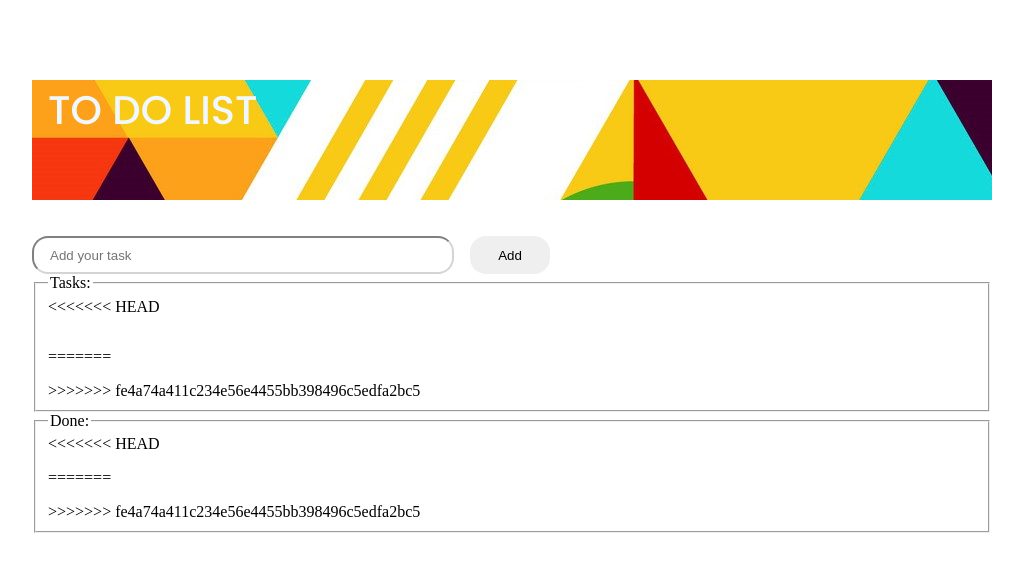
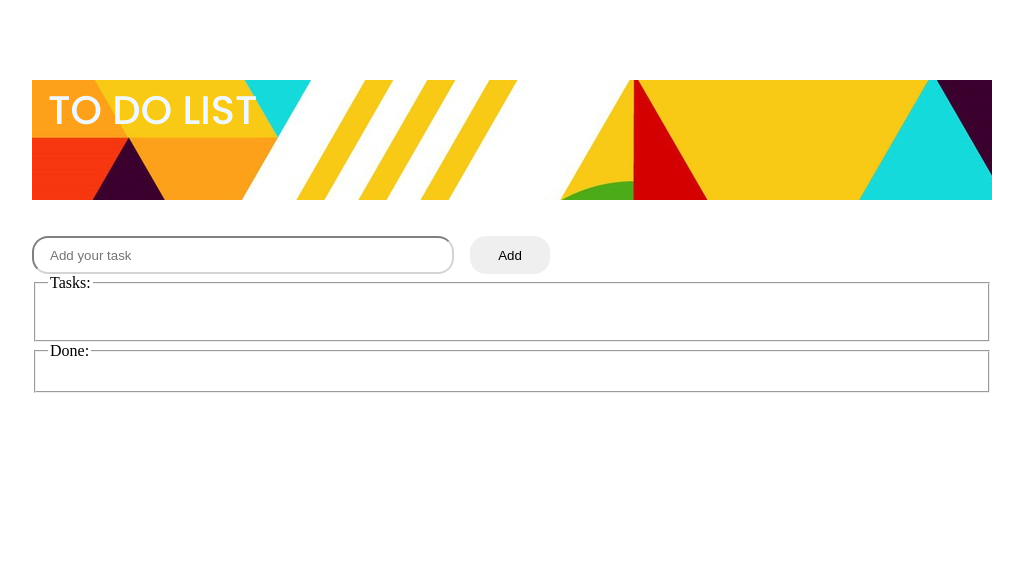
Before and after one commit to Hanna2m/ToDoList, a plain HTML site: page index.html in a window 1280 px wide. Shown: the whole page, without its empty margins (128-1151 px from the left). Drawn offline with Linux system fonts and the light colour scheme.

Commit message:
Solve merge conflict

```diff
--- a/index.html
+++ b/index.html
@@ -30,24 +30,15 @@
 
     <fieldset>
       <legend>Tasks:</legend>
-<<<<<<< HEAD
       <ul>
         <li></li>
       </ul>
-=======
-      <ul></ul>
->>>>>>> fe4a74a411c234e56e4455bb398496c5edfa2bc5
     </fieldset>
 
     <fieldset>
       <legend>Done:</legend>
-<<<<<<< HEAD
       <ul class="completed-tasks" id="completed-tasks">
-
       </ul>
-=======
-      <ul id="completed-tasks"></ul>
->>>>>>> fe4a74a411c234e56e4455bb398496c5edfa2bc5
     </fieldset>
 
     <script src="index.js"></script>
```
